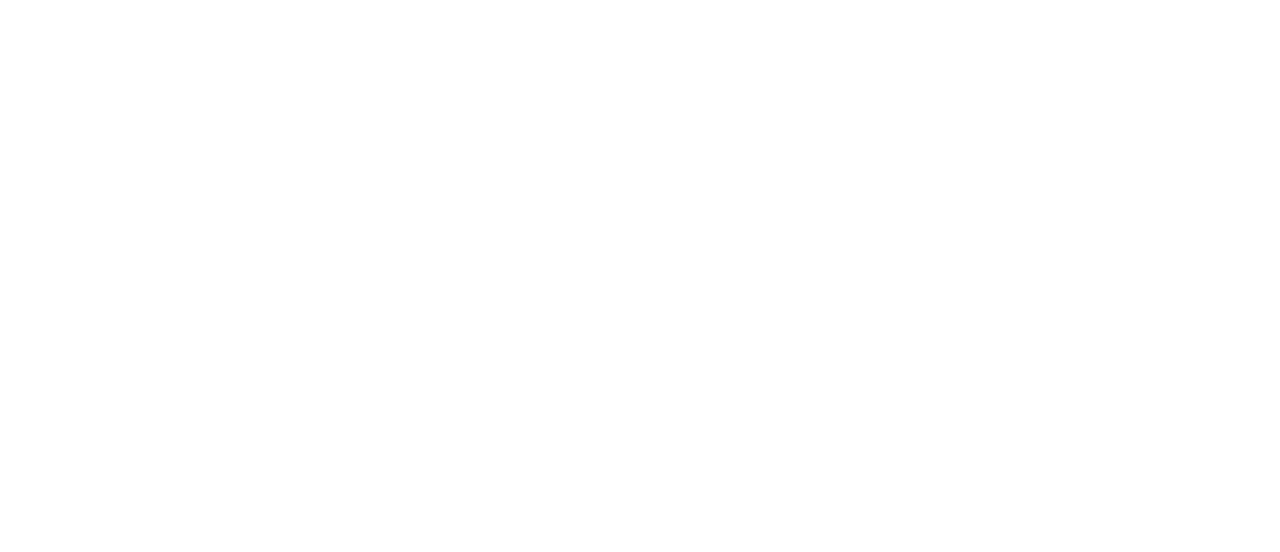
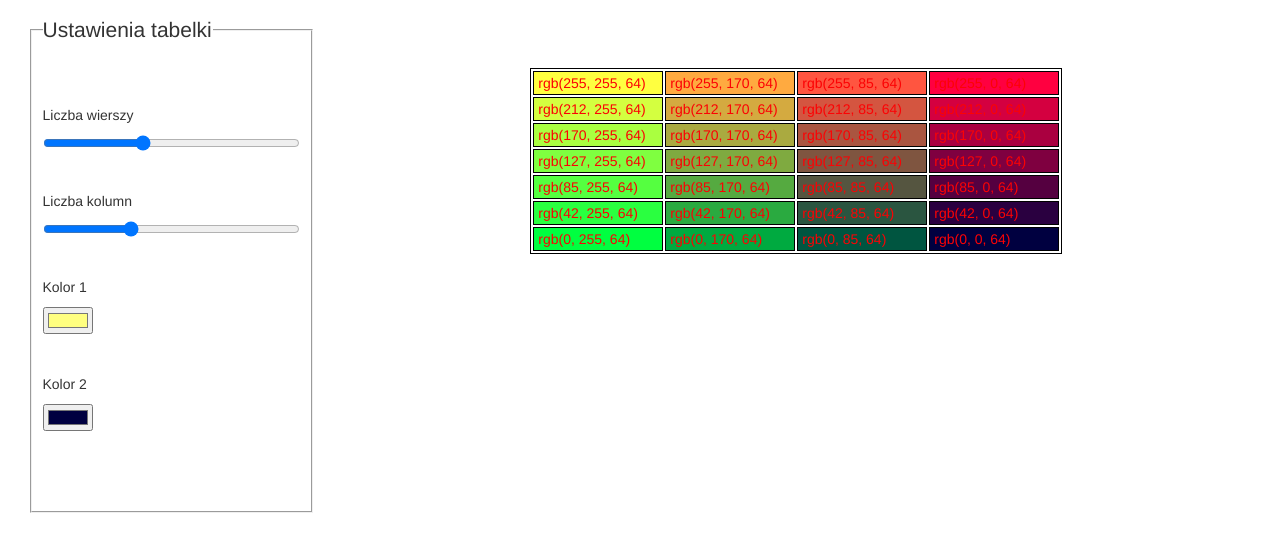
Before and after one commit to damian-sokolowski/Projektowanie-dynamicznych-stron-WWW, a plain HTML site: page Lab 3/Zad 1/index.html in a window 1280 px wide. Drawn offline with Linux system fonts and the light colour scheme.

Commit message:
Labolatorium 3, skończone zadanie z zajęć

```diff
--- a/Lab 3/Zad 1/css/main.css
+++ b/Lab 3/Zad 1/css/main.css
@@ -0,0 +1,47 @@
+.row {
+    margin: 15px;
+}
+
+#left {
+}
+
+#left p {
+margin-top: 40px;
+}
+
+#right {
+    background-color: #FFFFFF;
+}
+
+table {
+    margin: 53px auto;
+}
+
+table, th, td {
+    border: 1px solid black;
+    border-collapse: separate;
+    border-spacing: 2px;
+}
+
+td {
+    height: 24px;
+    width: 130px;
+    padding: 0px 4px;
+    color: #fc0204;
+}
+
+legend {
+    width: 170px;
+    border-bottom: none;
+}
+
+fieldset {
+    padding-bottom: 80px;
+    -webkit-padding-start: 0.75em;
+    -webkit-padding-end: 0.75em;
+    border: 2px groove threedface;
+}
+
+#right, #left {
+    height: 500px;
+}
--- a/Lab 3/Zad 1/index.html
+++ b/Lab 3/Zad 1/index.html
@@ -7,6 +7,23 @@
     <script type="text/javascript" src="js/main.js"></script>
 </head>
 <body>
-
+    <div class="row">
+        <div id="left" class="col-md-3 col-sm-12">
+        <fieldset>
+            <legend>Ustawienia tabelki</legend>
+            <p>Liczba wierszy</p>
+            <input id="rangeRow" type="range" min="2" max="15" value="7">
+            <p>Liczba kolumn</p>
+            <input id="rangeCol" type="range" min="2" max="8" value="4">
+            <p>Kolor 1</p>
+            <input id="colorTop" type="color" value="#FFFF80">
+            <p>Kolor 2</p>
+            <input id="colorBottom" type="color" value="#000040">
+        </fieldset>
+        </div>
+        <div id="right" class="col-md-9 col-sm-12">
+            <table id="table"></table>
+        </div>
+    </div>
 </body>
 </html>
--- a/Lab 3/Zad 1/js/main.js
+++ b/Lab 3/Zad 1/js/main.js
@@ -0,0 +1,73 @@
+$(document).ready(function(){
+    var overColor = '';
+    buildTable();
+
+    $('#rangeRow').change(function(){
+        buildTable();
+    });
+
+    $('#rangeCol').change(function(){
+        buildTable();
+    });
+
+    $('#colorTop').change(function(){
+        buildTable();
+    });
+
+    $('#colorBottom').change(function(){
+        buildTable();
+    });
+
+    $( document ).on('mouseover', 'td', function () {
+        overColor = $(this).css('background-color');
+        $(this).css({'background-color': $(this).css('color'), 'color': overColor});
+    });
+
+    $( document ).on('mouseout', 'td', function () {
+        $(this).css({'color': $(this).css('background-color'), 'background-color': overColor});
+    });
+
+    $( document ).on('click', 'td', function () {
+        $('#right').css('background-color', overColor);
+    });
+});
+
+var buildTable = function() {
+    var col = $('#rangeCol').val();
+    var row = $('#rangeRow').val();
+    var colorTop = $('#colorTop').val();
+    var colorBottom = $('#colorBottom').val();
+    var bgColorArray = bgColor(colorTop, colorBottom, col, row);
+
+    var table = '';
+    for (var i = 0; i <= row-1; i++) {
+        table += '<tr>';
+        for (var j = 0; j <= col-1; j++) {
+            table += '<td style="background-color: rgb(' +
+                bgColorArray[0][i] + ', ' + bgColorArray[1][j] + ', ' + bgColorArray[2] + ')">' +
+                'rgb(' + bgColorArray[0][i] + ', ' + bgColorArray[1][j] + ', ' + bgColorArray[2] + ')' +
+                '</td>';
+        }
+        table += '</tr>';
+    }
+    $('table').html(table);
+}
+
+var bgColor = function(colorTop, colorBottom, col, row) {
+    var colorT = [ parseInt(colorTop.slice(1,3), 16), parseInt(colorTop.slice(3,5), 16), parseInt(colorTop.slice(5,7), 16) ];
+    var colorB = [ parseInt(colorBottom.slice(1,3), 16), parseInt(colorBottom.slice(3,5), 16), parseInt(colorBottom.slice(5,7), 16) ];
+    var colorTmp = [ (colorT[0] - colorB[0])/(row-1), (colorT[1] - colorB[1])/(col-1) ];
+    var colorRow = [];
+    var colorCol = [];
+
+    for (var i = 0; i <= row-1; i++) {
+        colorRow.push(parseInt(colorT[0] - colorTmp[0] * i));
+        for (var j = 0; j <= col-1; j++) {
+            if ( col > colorCol.length ) {
+                colorCol.push(parseInt(colorT[1] - colorTmp[1] * j));
+            }
+        }
+    }
+
+    return [colorRow, colorCol, Math.abs(colorT[2]-colorB[2])];
+}
```
